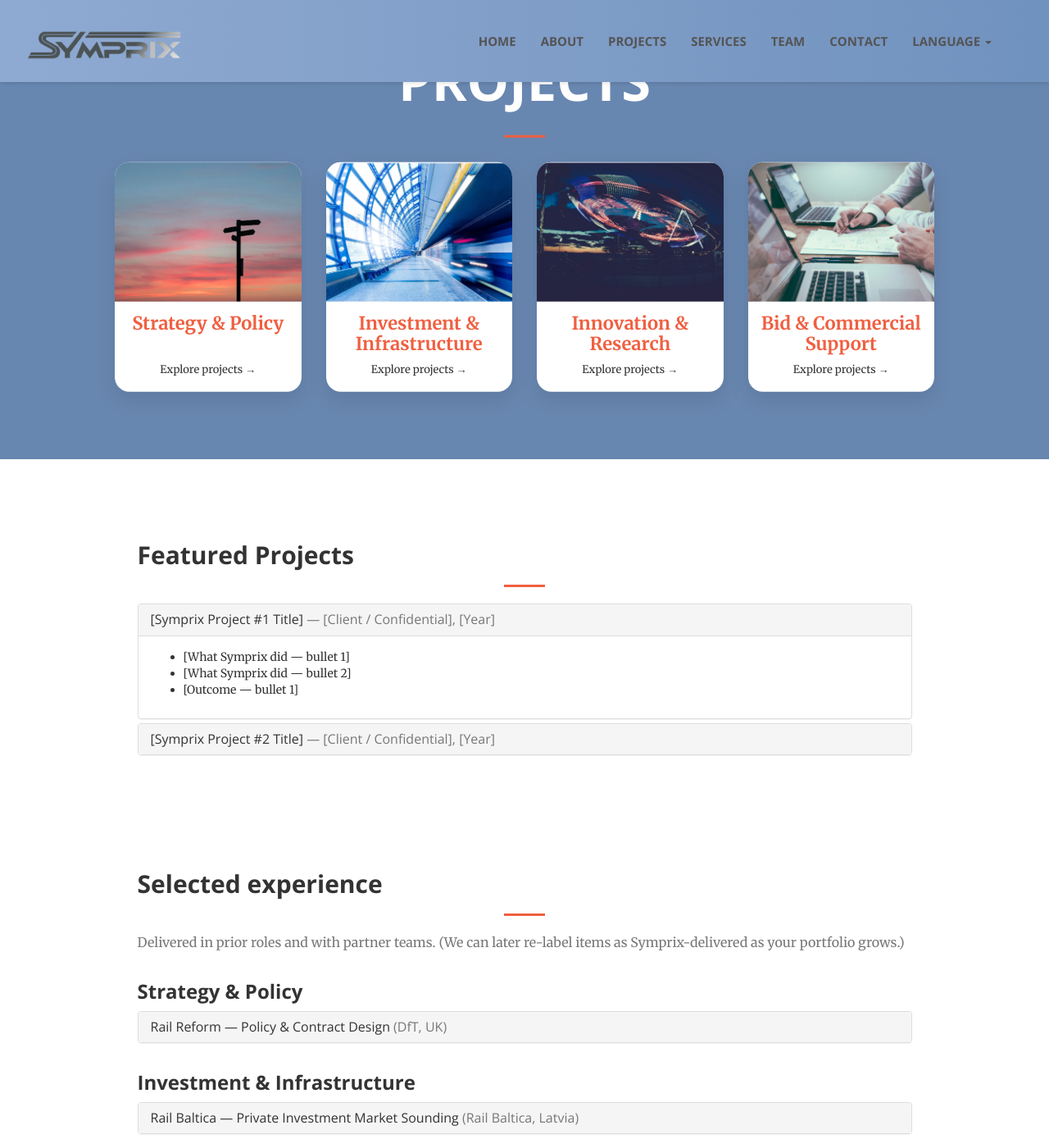
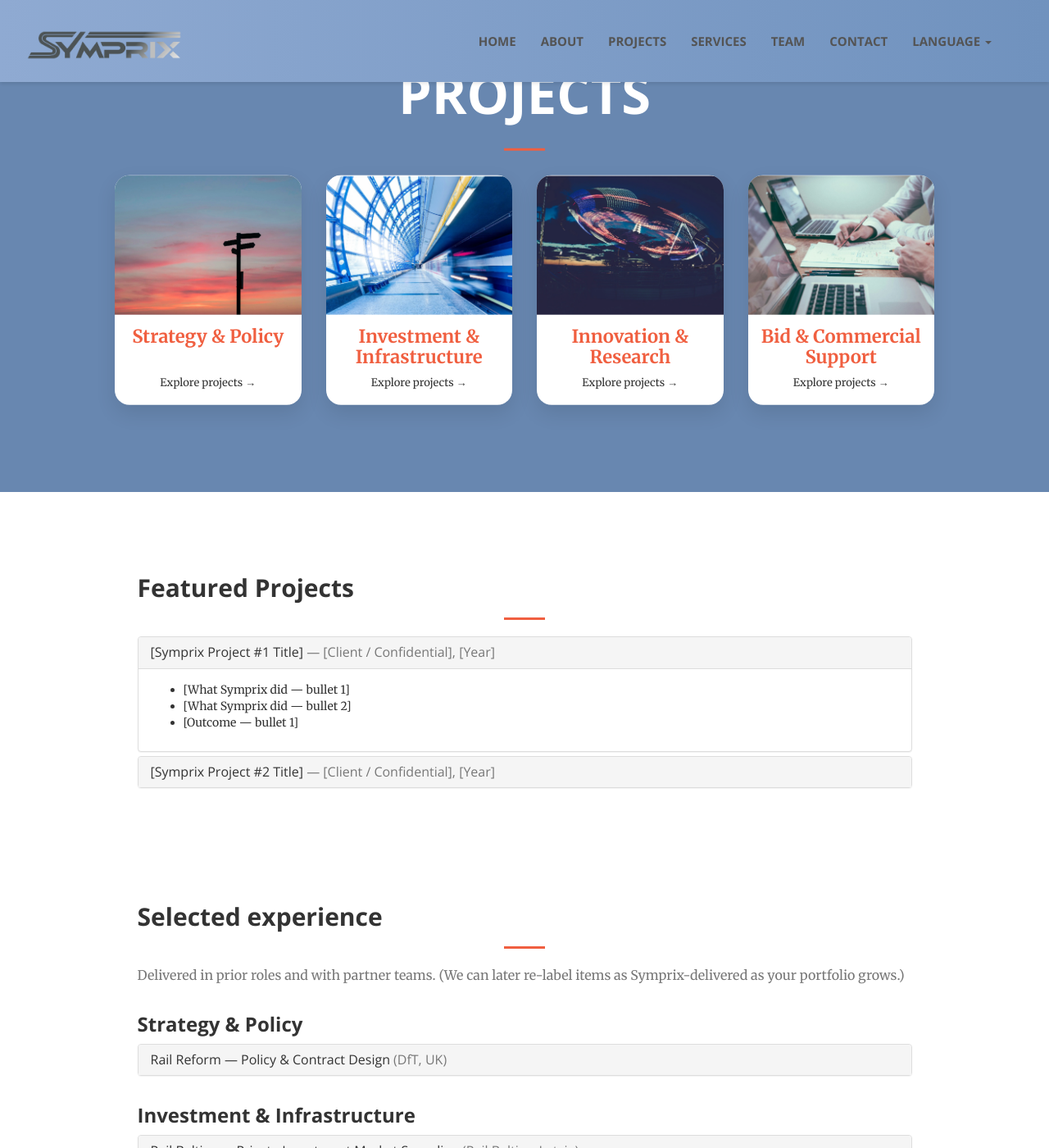
Before and after one commit to CD-Symprix/symprix, a Jekyll site: the page projects.html, which Jekyll copies as it is, in a window 1280 px wide and 1400 px high. Shown: the whole window at 82% size. Built offline with Jekyll 4.4.1, drawn with Linux system fonts in a browser that asks for light colours.

Commit message:
Update projects.html

```diff
--- a/projects.html
+++ b/projects.html
@@ -136,7 +136,7 @@
     header.masthead.projects-hero {
       min-height: 0 !important;           /* override template vh/min-height logic */
       padding-top: 200px !important;
-      padding-bottom: 260px !important;    /* start here */
+      padding-bottom: 300px !important;    /* start here */
     }
 
     /* Set base readable colour */
```
